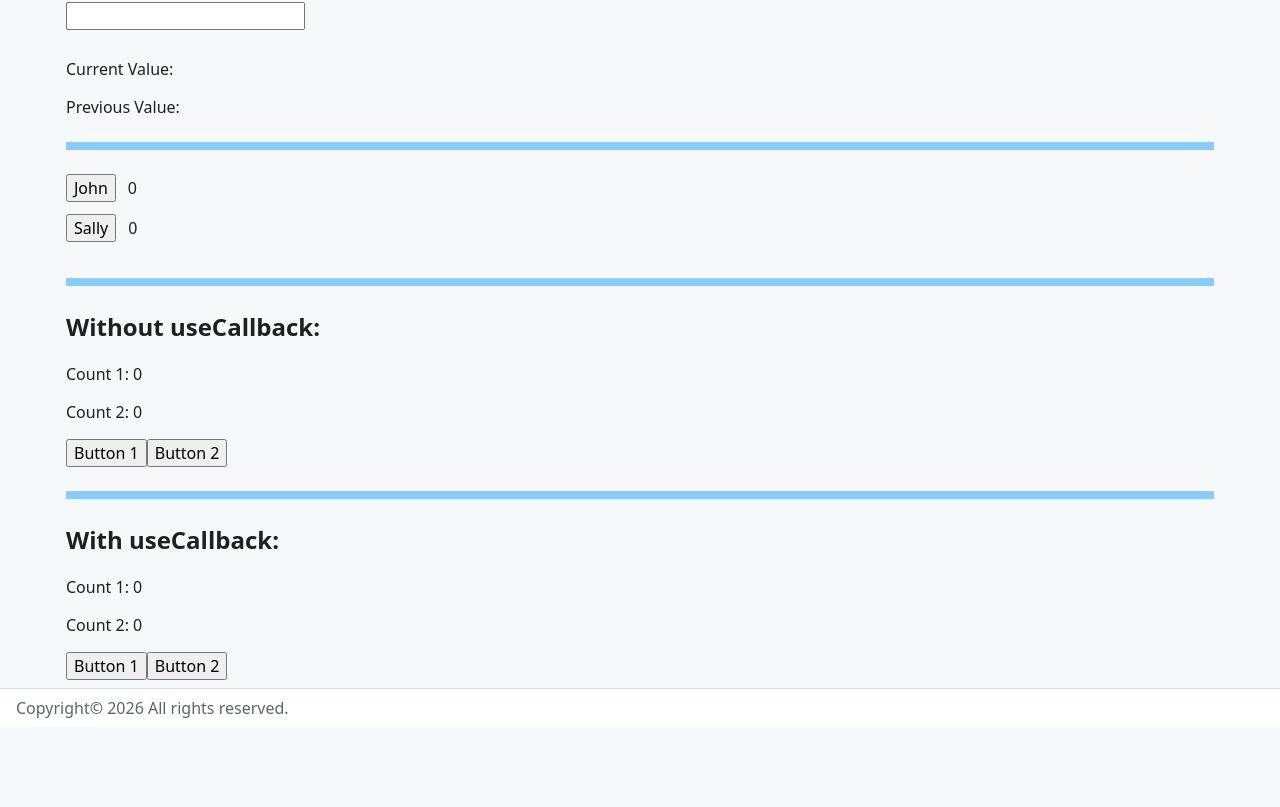
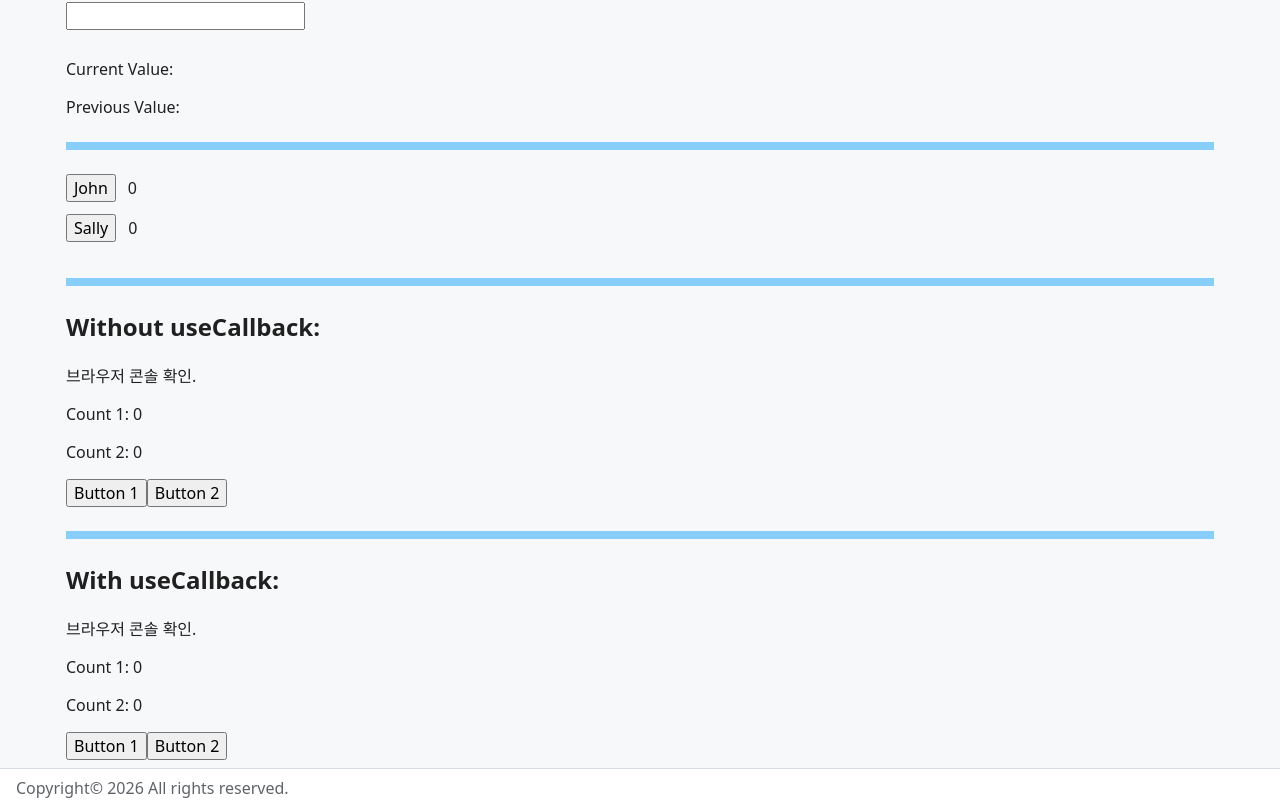
Before and after one commit to lsj1206/thein_react, a React (Vite) app: page / in a window 1280 px wide. Shown: the part 371-1178 px from the top of the page. Before the commit the page ends 1098 px from the top, so only its background shows below. Built offline with nearby package versions, Linux system fonts and the light colour scheme.

Commit message:
design: add text useCallback example

```diff
--- a/src/day0701/WithCallback.jsx
+++ b/src/day0701/WithCallback.jsx
@@ -22,6 +22,7 @@ function WithCallback() {
   return (
     <div>
       <h2>With useCallback: </h2>
+      <p>브라우저 콘솔 확인.</p>
       <p>Count 1: {count1}</p>
       <p>Count 2: {count2}</p>
       <Button text="Button 1" onClick={handleClick1} />
--- a/src/day0701/WithoutCallback.jsx
+++ b/src/day0701/WithoutCallback.jsx
@@ -23,6 +23,7 @@ function WithoutCallback() {
   return (
     <div>
       <h2>Without useCallback: </h2>
+      <p>브라우저 콘솔 확인.</p>
       <p>Count 1: {count1}</p>
       <p>Count 2: {count2}</p>
       <Button text="Button 1" onClick={handleClick1} />
```
